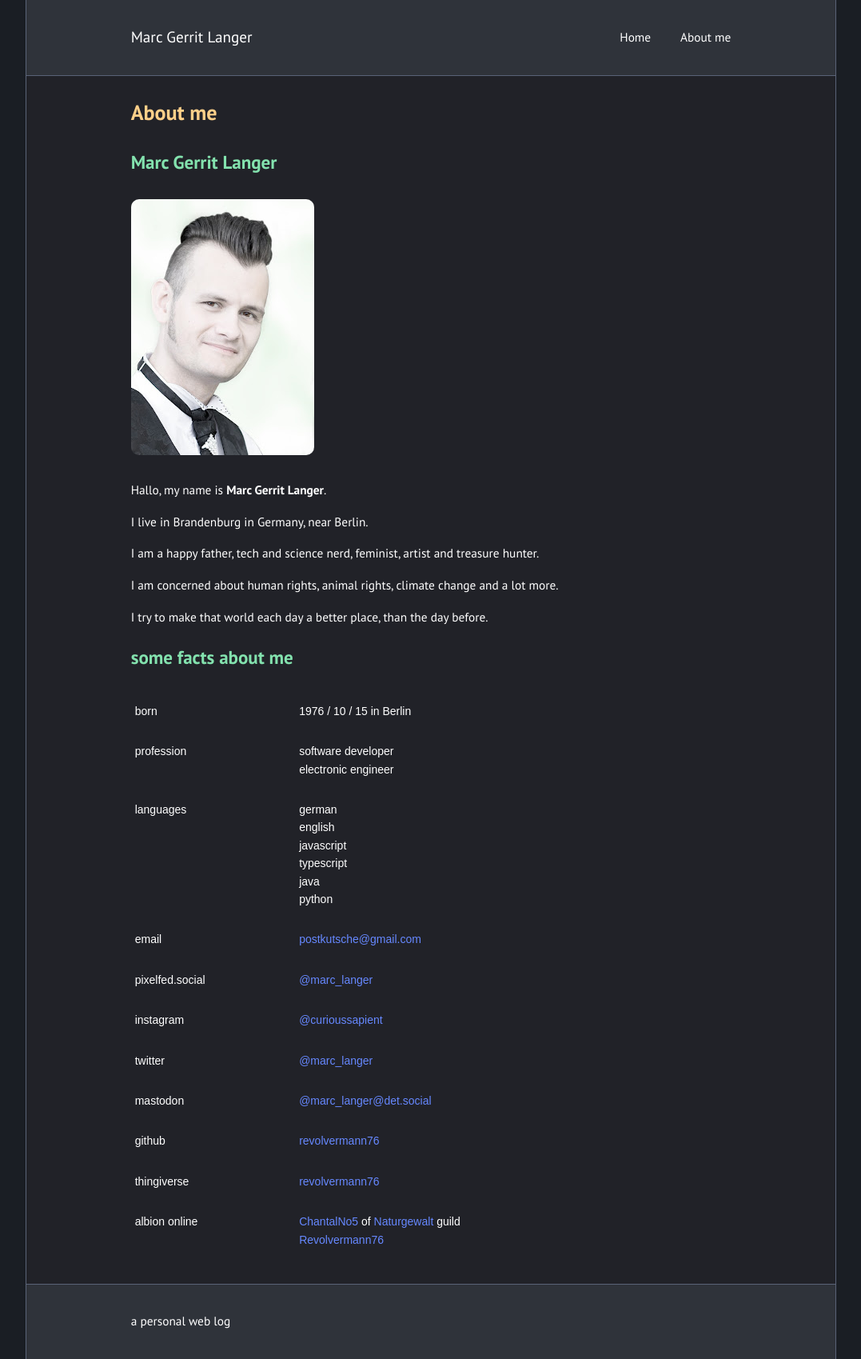
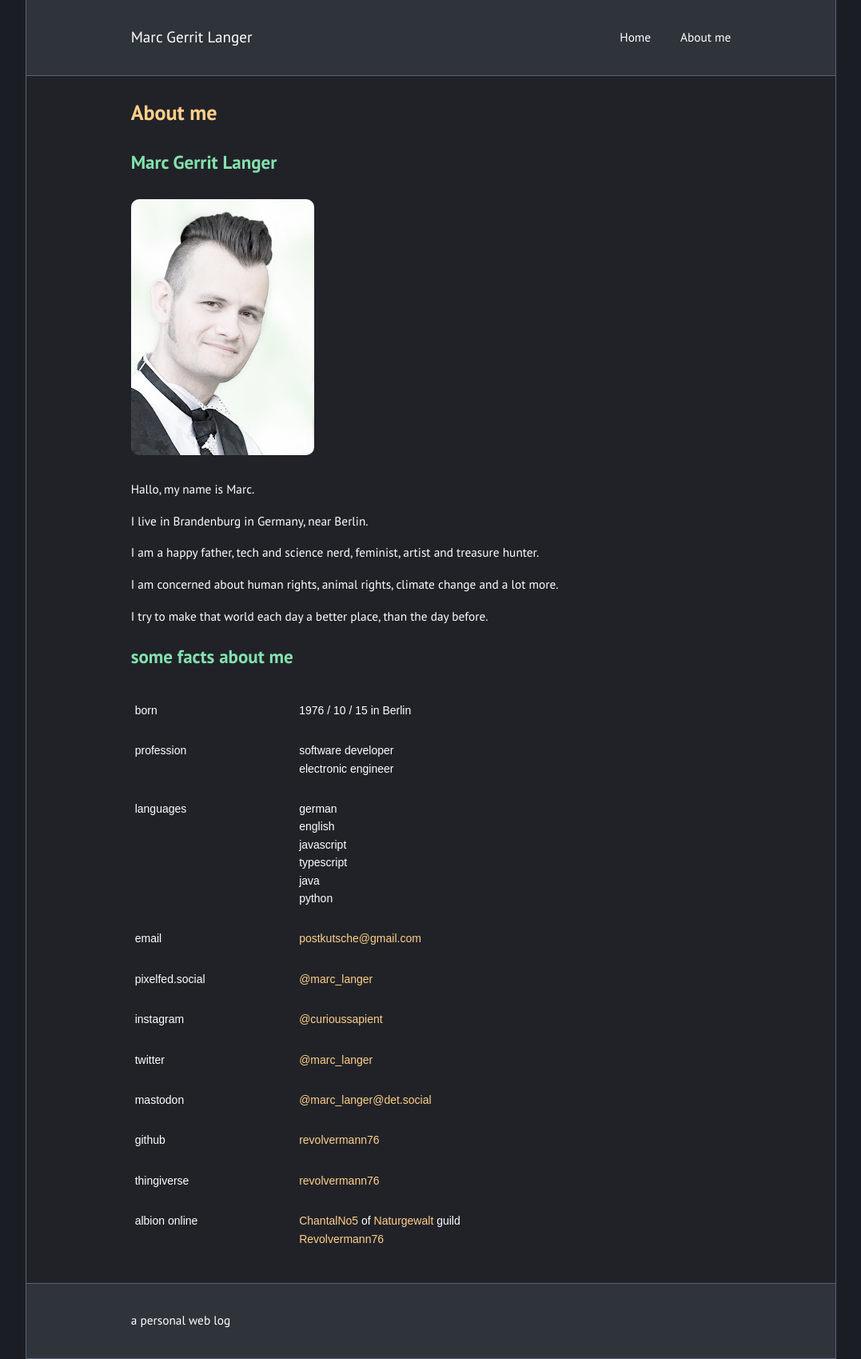
Before and after one commit to revolvermann76/revolvermann76.github.io, a Jekyll site: the page built from about.md, in a window 1280 px wide. Shown: the whole page at 80% size, without its empty margins (101-1178 px from the left). Built offline with Jekyll 4.4.1, drawn with Linux system fonts in a browser that asks for light colours.

Commit message:
Modified   _sass/index.sass Modified   about.md

```diff
--- a/_sass/index.sass
+++ b/_sass/index.sass
@@ -3,7 +3,7 @@ $font-weight: 400 !default
 $font-family: "PT Sans", -apple-system, "Helvetica Neue", "Segoe UI", "Roboto", sans-serif !default
 $heading-weight: 600 !default
 $line-height: 1.6 !default
-$link-color: #68f !default
+$link-color: #ffd089 !default
 $dark: #212228 !default
 $light: #ffffff !default
 
--- a/about.md
+++ b/about.md
@@ -36,7 +36,7 @@ layout: page
 ## Marc Gerrit Langer
 ![Marc Langer](/resources/marc-langer.jpg)
 
-Hallo, my name is __Marc Gerrit Langer__.
+Hallo, my name is Marc.
 
 I live in Brandenburg in Germany, near Berlin.
 
```
